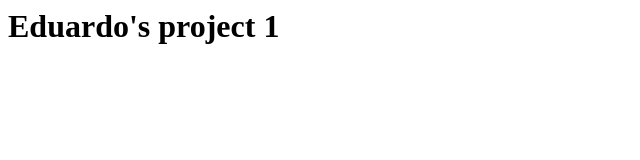
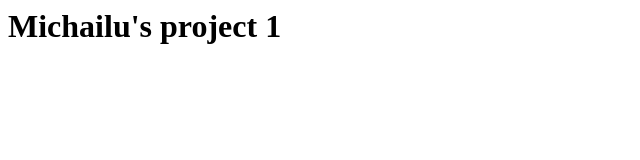
Before and after one commit to eduardomichailu/repository5, a plain HTML site: page index.html in a window 1280 px wide. Shown: the whole page, without its empty margins (0-640 px from the left). Drawn offline with Linux system fonts and the light colour scheme.

Commit message:
PAGE'S TITLE CHANGE

```diff
--- a/index.html
+++ b/index.html
@@ -2,6 +2,6 @@
 	<head>
 	</head>
 	<body>
-		<h1>Eduardo's project 1<h1>
+		<h1>Michailu's project 1<h1>
 	</body>
 </html>
```
